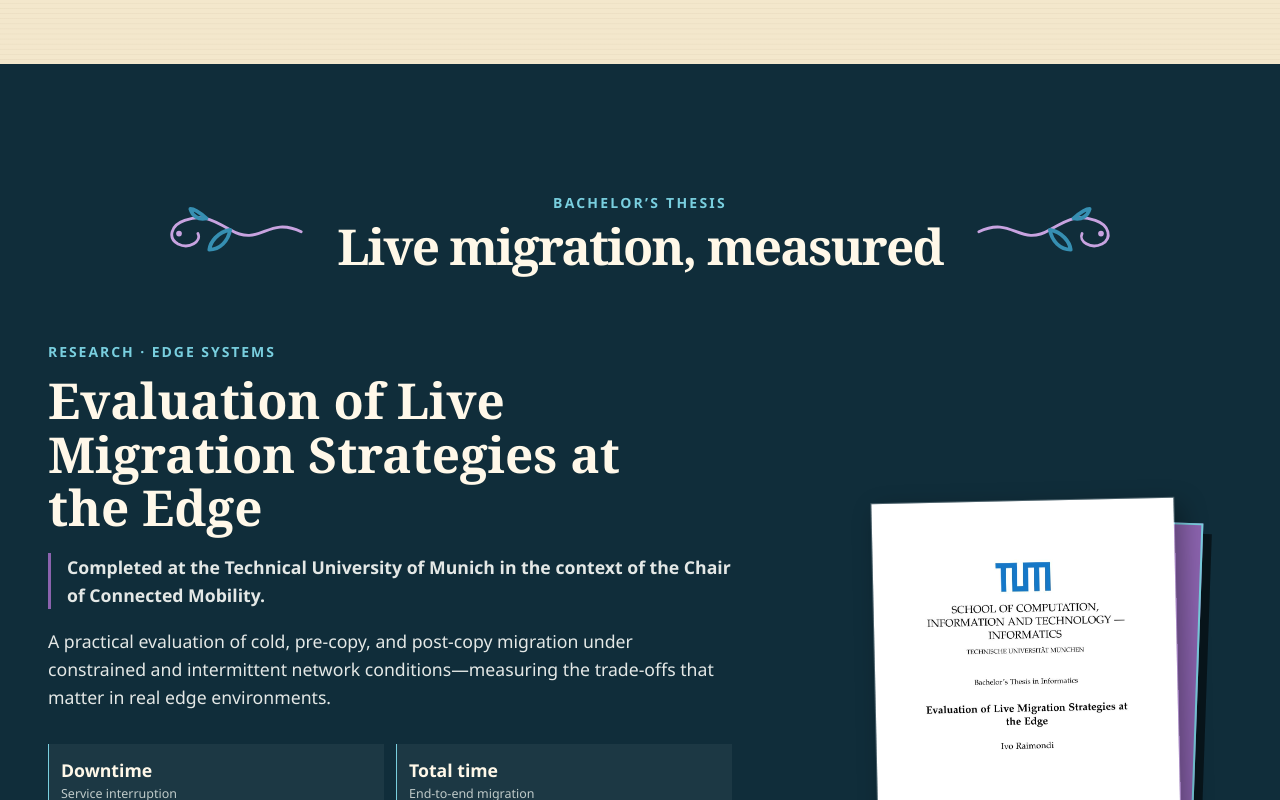
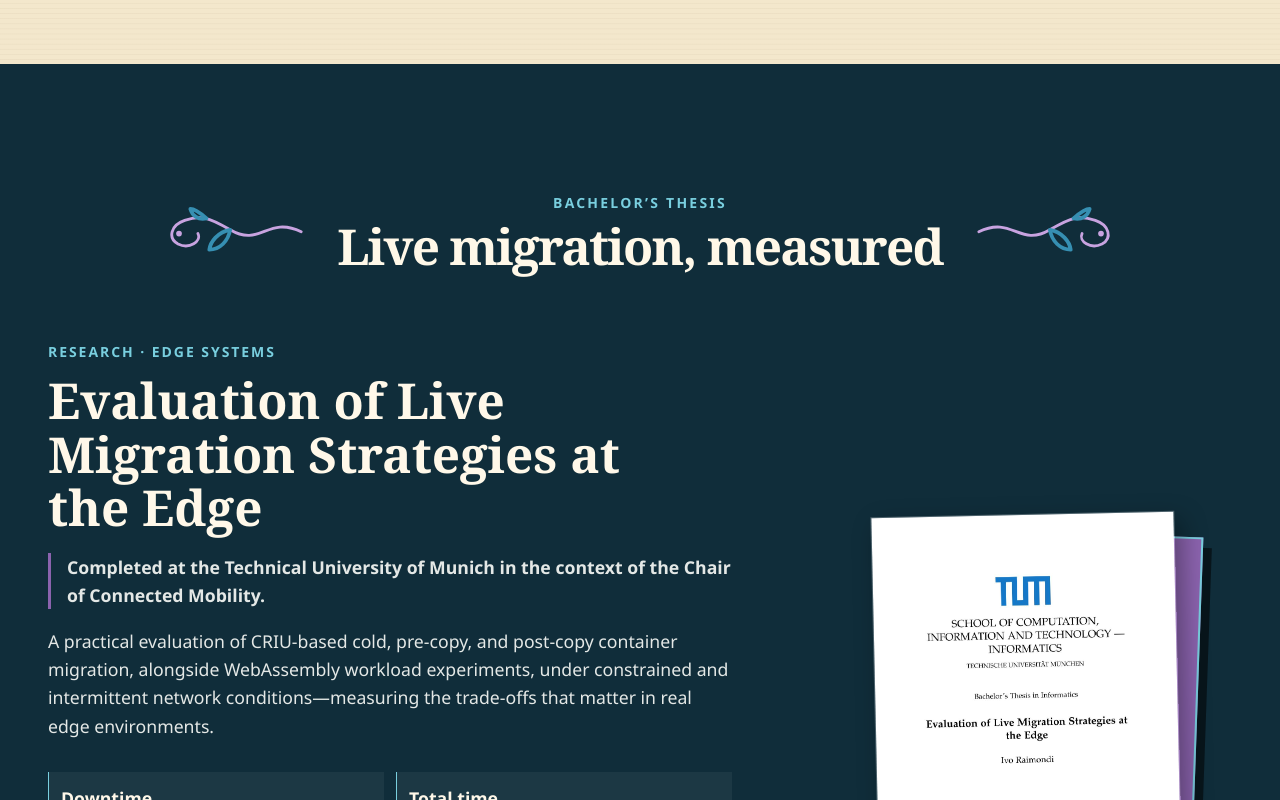
Before and after one commit to Ivoraimar/Ivoraimar.github.io, an Angular app: page / in a window 1280 px wide. Shown: the part 2000-2800 px from the top of the page. Built offline with nearby package versions, Linux system fonts and the light colour scheme.

Commit message:
feat: enhance contact section and improve scrolling behavior

```diff
--- a/src/app/app.html
+++ b/src/app/app.html
@@ -247,6 +247,9 @@
   </section>
 
   <section class="contact" id="contact" aria-labelledby="contact-title">
+    <p class="context-label">{{ copy().contact.eyebrow }}</p>
+    <h2 id="contact-title">{{ copy().contact.title }}</h2>
+    <p>{{ copy().contact.description }}</p>
     <svg class="contact__flourish" viewBox="0 0 500 80" aria-hidden="true">
       <path
         d="M60 30C45 12 14 20 10 42 6 64 35 79 75 42 115 5 135 65 182 42 219 25 229 4 250 4 271 4 281 25 318 42 365 65 385 5 425 42 465 79 494 64 490 42 486 20 455 12 440 30"
@@ -255,9 +258,6 @@
       <circle cx="250" cy="11" r="5" />
       <circle cx="490" cy="42" r="4" />
     </svg>
-    <p class="context-label">{{ copy().contact.eyebrow }}</p>
-    <h2 id="contact-title">{{ copy().contact.title }}</h2>
-    <p>{{ copy().contact.description }}</p>
     <div class="contact__actions">
       <a
         class="button button--light"
--- a/src/app/app.ts
+++ b/src/app/app.ts
@@ -40,9 +40,11 @@ export class App {
     const reduceMotion =
       browserWindow?.matchMedia?.('(prefers-reduced-motion: reduce)').matches ?? false;
 
-    target.scrollIntoView({
+    const targetTop = target.getBoundingClientRect().top + (browserWindow?.scrollY ?? 0);
+
+    browserWindow?.scrollTo({
+      top: targetTop,
       behavior: reduceMotion ? 'auto' : 'smooth',
-      block: 'start',
     });
     browserWindow?.history.pushState(null, '', `#${sectionId}`);
   }
--- a/src/app/core/portfolio.data.ts
+++ b/src/app/core/portfolio.data.ts
@@ -169,7 +169,7 @@ export const PORTFOLIO_COPY = {
       institution:
         'Completed at the Technical University of Munich in the context of the Chair of Connected Mobility.',
       description:
-        'A practical evaluation of cold, pre-copy, and post-copy migration under constrained and intermittent network conditions—measuring the trade-offs that matter in real edge environments.',
+        'A practical evaluation of CRIU-based cold, pre-copy, and post-copy container migration, alongside WebAssembly workload experiments, under constrained and intermittent network conditions—measuring the trade-offs that matter in real edge environments.',
       metricsLabel: 'Evaluation metrics',
       metrics: [
         { name: 'Downtime', description: 'Service interruption' },
@@ -232,7 +232,7 @@ export const PORTFOLIO_COPY = {
       institution:
         'Hice este TFG durante mi Erasmus en TUM, dentro de la Chair of Connected Mobility.',
       description:
-        'Un estudio experimental de las estrategias cold, pre-copy y post-copy en redes limitadas o intermitentes, centrado en los trade-offs que realmente importan en entornos edge.',
+        'Una evaluación práctica de migraciones de containers con CRIU —cold, pre-copy y post-copy— junto con experimentos con workloads WebAssembly, en redes limitadas o intermitentes y centrada en los trade-offs que realmente importan en entornos edge.',
       metricsLabel: 'Qué medí',
       metrics: [
         { name: 'Downtime', description: 'Interrupción del servicio' },
--- a/src/styles.scss
+++ b/src/styles.scss
@@ -4,7 +4,8 @@
 @use 'styles/utilities';
 
 *, *::before, *::after { box-sizing: border-box; }
-html { min-width: 20rem; scroll-behavior: smooth; scroll-padding-top: 5.5rem; }
+html { min-width: 20rem; scroll-padding-top: 5.5rem; }
+html, body { scroll-behavior: smooth; }
 body { margin: 0; overflow-x: hidden; background: linear-gradient(rgb(116 85 44 / 5%) 1px, transparent 1px), var(--color-paper); background-size: 100% 0.32rem; }
 ::selection { background: var(--color-gold); color: var(--color-navy-deep); }
 :focus-visible { outline: 0.2rem solid #4fa3bd; outline-offset: 0.22rem; }
@@ -80,7 +81,7 @@ body { margin: 0; overflow-x: hidden; background: linear-gradient(rgb(116 85 44
 .contact::before, .contact::after { position: absolute; inset: 1rem; border: 0.2rem double var(--color-gold); content: ''; pointer-events: none; }
 .contact::after { inset: 1.5rem; border: 1px solid rgb(255 248 232 / 35%); }
 .contact > * { position: relative; z-index: 1; }
-.contact__flourish { width: min(70%, 31rem); fill: none; stroke: var(--color-gold); stroke-linecap: round; stroke-linejoin: round; stroke-width: 3; }
+.contact__flourish { display: block; width: min(70%, 31rem); margin: 0 auto 1.7rem; fill: none; stroke: var(--color-gold); stroke-linecap: round; stroke-linejoin: round; stroke-width: 3; }
 .contact__flourish circle { fill: var(--color-red-bright); }
 .contact .context-label { color: var(--color-gold); }
 .contact h2 { margin: 0; font-family: var(--font-display); font-size: var(--step-3); line-height: 1; }
--- a/src/styles/_utilities.scss
+++ b/src/styles/_utilities.scss
@@ -7,4 +7,4 @@
 .button--quiet { border-color: rgb(243 231 204 / 50%); background: transparent; color: var(--color-paper-light); }
 .tag-list { display: flex; flex-wrap: wrap; gap: 0.45rem; margin: 0; padding: 0; list-style: none; }
 .tag-list li { border: 1px solid currentColor; border-radius: 99rem; font-size: 0.75rem; font-weight: 750; padding: 0.25rem 0.6rem; }
-@media (prefers-reduced-motion: reduce) { html { scroll-behavior: auto; } *, *::before, *::after { animation-duration: 0.01ms !important; animation-iteration-count: 1 !important; scroll-behavior: auto !important; transition-duration: 0.01ms !important; } }
+@media (prefers-reduced-motion: reduce) { html, body { scroll-behavior: auto; } *, *::before, *::after { animation-duration: 0.01ms !important; animation-iteration-count: 1 !important; scroll-behavior: auto !important; transition-duration: 0.01ms !important; } }
```
Also changed, not shown: 1 other file (tests, documents, lock files or other folders).
